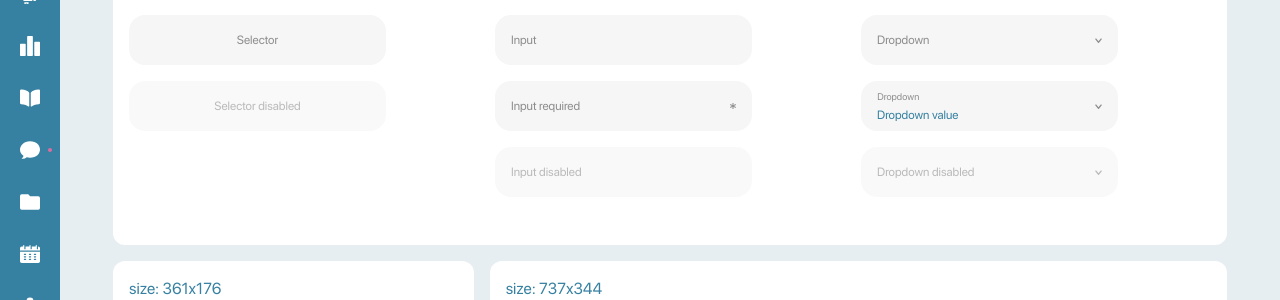
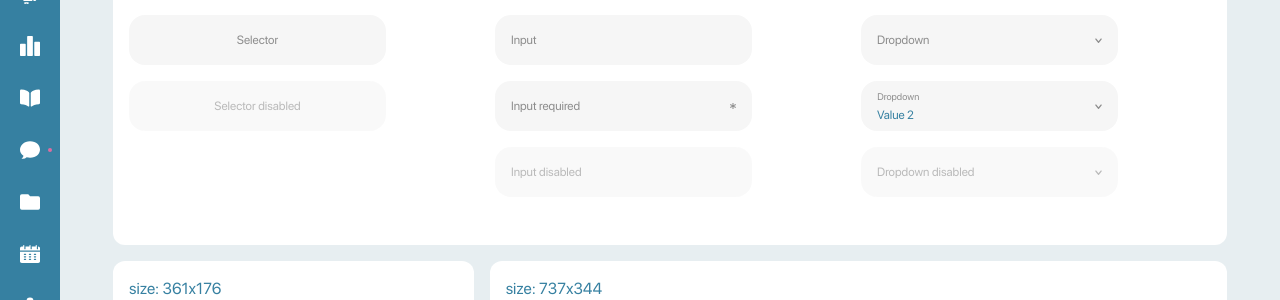
Before and after one commit to Alexsab/newtonteach.me, a Jekyll site: the page built from index.html, in a window 1280 px wide and 900 px high, scrolled down 1305 px. Shown: the part 152-452 px from the top of the window. Built offline with Jekyll 4.4.1, drawn with Linux system fonts in a browser that asks for light colours.

Commit message:
логика дропдаун

```diff
--- a/_includes/design-system/forms.html
+++ b/_includes/design-system/forms.html
@@ -51,21 +51,29 @@
 						</button>
 						<div class="new-dropdown-list position-absolute w-100 start-0 top-100 rounded-3 px-3 bg-white">
 							<ul class="p-0 py-1 m-0">
-								<li class="py-2 color-primary-darkest fz-normal lh-1" data-value="Value 1">Value 1</li>
-								<li class="py-2 color-primary-darkest fz-normal lh-1" data-value="Value 2">Value 2</li>
-								<li class="py-2 color-primary-darkest fz-normal lh-1" data-value="Value 3">Value 3</li>
-								<li class="py-2 color-primary-darkest fz-normal lh-1" data-value="Value 4">Value 4</li>
+								<li class="new-dropdown-item py-2 color-primary-darkest fz-normal lh-1" data-value="Value 1">Value 1</li>
+								<li class="new-dropdown-item py-2 color-primary-darkest fz-normal lh-1" data-value="Value 2">Value 2</li>
+								<li class="new-dropdown-item py-2 color-primary-darkest fz-normal lh-1" data-value="Value 3">Value 3</li>
+								<li class="new-dropdown-item py-2 color-primary-darkest fz-normal lh-1" data-value="Value 4">Value 4</li>
 							</ul>
 						</div>
 					</div>
 
 					<div class="new-dropdown newton-form-group color-primary-lighter-bg rounded-3 position-relative mb-3 is-selected">
-						<input type="hidden" name="dropdown" value="Dropdown value">
+						<input type="hidden" name="dropdown" value="Value 2">
 						<button type="button" class="bg-transparent w-100 h-100 color-primary-darkest fz-normal lh-1 rounded-3 position-relative border-0">
 							<span class="new-dropdown-label position-absolute">Dropdown</span>
-							<span class="new-dropdown-value position-absolute color_primary_light">Dropdown value</span>
+							<span class="new-dropdown-value position-absolute color_primary_light">Value 2</span>
 							<span class="new-dropdown-arrow position-absolute top-50"><img src="{{'/img/icons/arrow-down.svg' | relative_url}}" alt="Down"></span>
 						</button>
+						<div class="new-dropdown-list position-absolute w-100 start-0 top-100 rounded-3 px-3 bg-white">
+							<ul class="p-0 py-1 m-0">
+								<li class="new-dropdown-item py-2 color-primary-darkest fz-normal lh-1" data-value="Value 1">Value 1</li>
+								<li class="new-dropdown-item py-2 color-primary-darkest fz-normal lh-1 active" data-value="Value 2">Value 2</li>
+								<li class="new-dropdown-item py-2 color-primary-darkest fz-normal lh-1" data-value="Value 3">Value 3</li>
+								<li class="new-dropdown-item py-2 color-primary-darkest fz-normal lh-1" data-value="Value 4">Value 4</li>
+							</ul>
+						</div>
 					</div>
 
 					<div class="new-dropdown newton-form-group color-primary-lighter-bg rounded-3 position-relative mb-3 disabled">
```
Also changed, not shown: src/js/app.js (+16 -0 lines), js/app.min.js.
